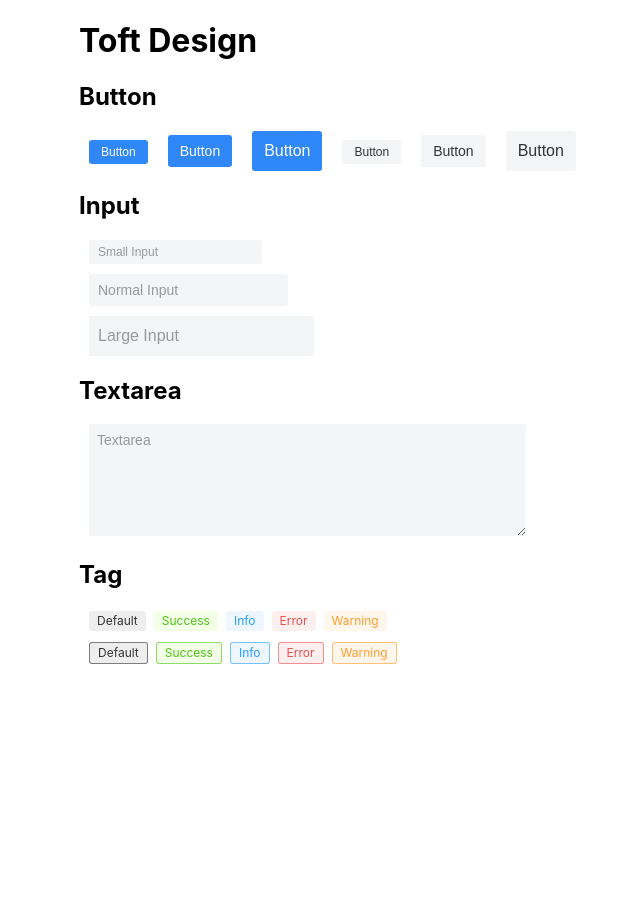
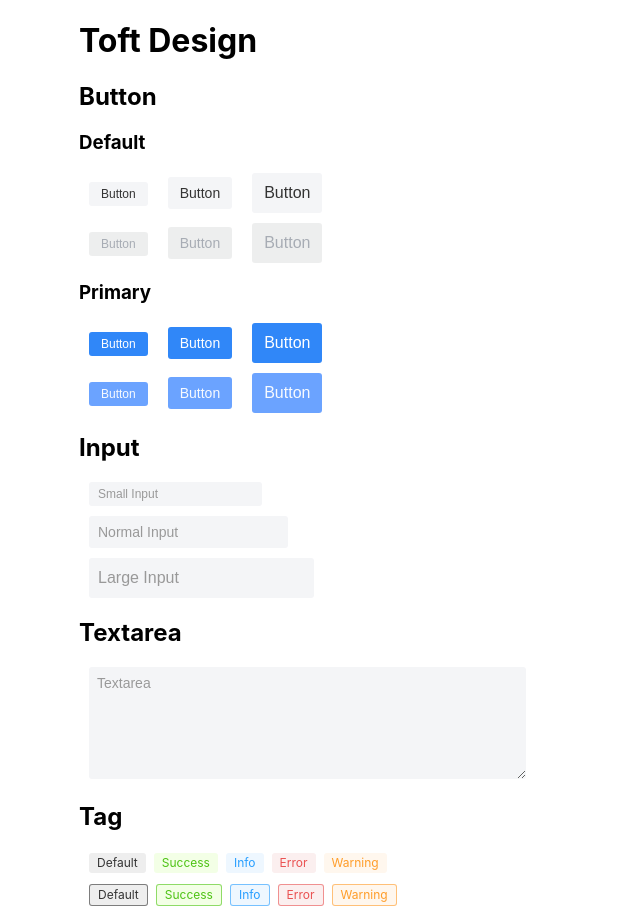
Before and after one commit to toft-code/toft-design, a React (Create React App) app: page / in a window 1280 px wide. Shown: the whole page, without its empty margins (81-721 px from the left). Before the commit the page ends 800 px from the top, so only its background shows below. Built offline with nearby package versions, Linux system fonts and the light colour scheme.

Commit message:
feature: add button disable style

```diff
--- a/src/App/index.tsx
+++ b/src/App/index.tsx
@@ -12,21 +12,8 @@ function App() {
       {/* Button */}
       <h2>Button</h2>
 
+      <h3>Default</h3>
       <div>
-        <span style={{ margin: 10 }}>
-          <Button primary size='small'>
-            Button
-          </Button>
-        </span>
-        <span style={{ margin: 10 }}>
-          <Button primary>Button</Button>
-        </span>
-        <span style={{ margin: 10 }}>
-          <Button primary size='large'>
-            Button
-          </Button>
-        </span>
-
         <span style={{ margin: 10 }}>
           <Button size='small'>Button</Button>
         </span>
@@ -35,6 +22,55 @@ function App() {
         </span>
         <span style={{ margin: 10 }}>
           <Button size='large'>Button</Button>
+        </span>
+      </div>
+      <div style={{ marginTop: 10 }}>
+        <span style={{ margin: 10 }}>
+          <Button disabled size='small'>
+            Button
+          </Button>
+        </span>
+        <span style={{ margin: 10 }}>
+          <Button disabled>Button</Button>
+        </span>
+        <span style={{ margin: 10 }}>
+          <Button disabled size='large'>
+            Button
+          </Button>
+        </span>
+      </div>
+
+      <h3>Primary</h3>
+      <div>
+        <span style={{ margin: 10 }}>
+          <Button type='primary' size='small'>
+            Button
+          </Button>
+        </span>
+        <span style={{ margin: 10 }}>
+          <Button type='primary'>Button</Button>
+        </span>
+        <span style={{ margin: 10 }}>
+          <Button type='primary' size='large'>
+            Button
+          </Button>
+        </span>
+      </div>
+      <div style={{ marginTop: 10 }}>
+        <span style={{ margin: 10 }}>
+          <Button disabled type='primary' size='small'>
+            Button
+          </Button>
+        </span>
+        <span style={{ margin: 10 }}>
+          <Button disabled type='primary'>
+            Button
+          </Button>
+        </span>
+        <span style={{ margin: 10 }}>
+          <Button disabled type='primary' size='large'>
+            Button
+          </Button>
         </span>
       </div>
 
--- a/src/components/Button/index.scss
+++ b/src/components/Button/index.scss
@@ -1,9 +1,7 @@
 .button {
-  background: #f4f5f7;
   border-radius: 3px;
   border: none;
   box-sizing: border-box;
-  color: #333;
   cursor: pointer;
   display: inline-block;
   font-family: inherit;
@@ -34,6 +32,35 @@
     line-height: 24px;
   }
 
+  &[disabled] {
+    cursor: not-allowed;
+    text-decoration: none;
+  }
+
+  &.default {
+    background: #f4f5f7;
+    color: #333;
+
+    &:hover {
+      background: #ebecf0;
+      border: none;
+      color: #555;
+    }
+
+    &:focus {
+      box-shadow: 0 0 0 2px #3087f8;
+    }
+
+    &:active {
+      background: #cccdcf;
+    }
+
+    &[disabled] {
+      background: rgba(84, 87, 92, 0.1);
+      color: rgb(167, 172, 180);
+    }
+  }
+
   // Primary
   &.primary {
     color: white;
@@ -51,20 +78,10 @@
     &:active {
       background: #347bd8;
     }
-  }
 
-  // Normal
-  &:hover {
-    background: #ebecf0;
-    border: none;
-    color: #555;
-  }
-
-  &:focus {
-    box-shadow: 0 0 0 2px #3087f8;
-  }
-
-  &:active {
-    background: #cccdcf;
+    &[disabled] {
+      color: rgba(255, 255, 255, 0.95);
+      background: rgb(107, 163, 255);
+    }
   }
 }
--- a/src/components/Button/index.tsx
+++ b/src/components/Button/index.tsx
@@ -3,19 +3,23 @@ import cn from 'classnames'
 import './index.scss'
 
 type Props = {
+  disabled?: boolean
   onClick?: Function
-  primary?: boolean
+  type?: string
   size?: 'large' | 'normal' | 'small'
 }
 
 const Button: React.FC<Props> = (props) => {
-  const { children, primary, size } = props
+  const { children, type = 'default', size, disabled = false } = props
 
   return (
     <button
+      disabled={disabled}
       className={cn({
         button: true,
-        primary,
+        primary: type === 'primary',
+        default: type === 'default',
+        disabled,
         large: size === 'large',
         small: size === 'small',
       })}>
```
